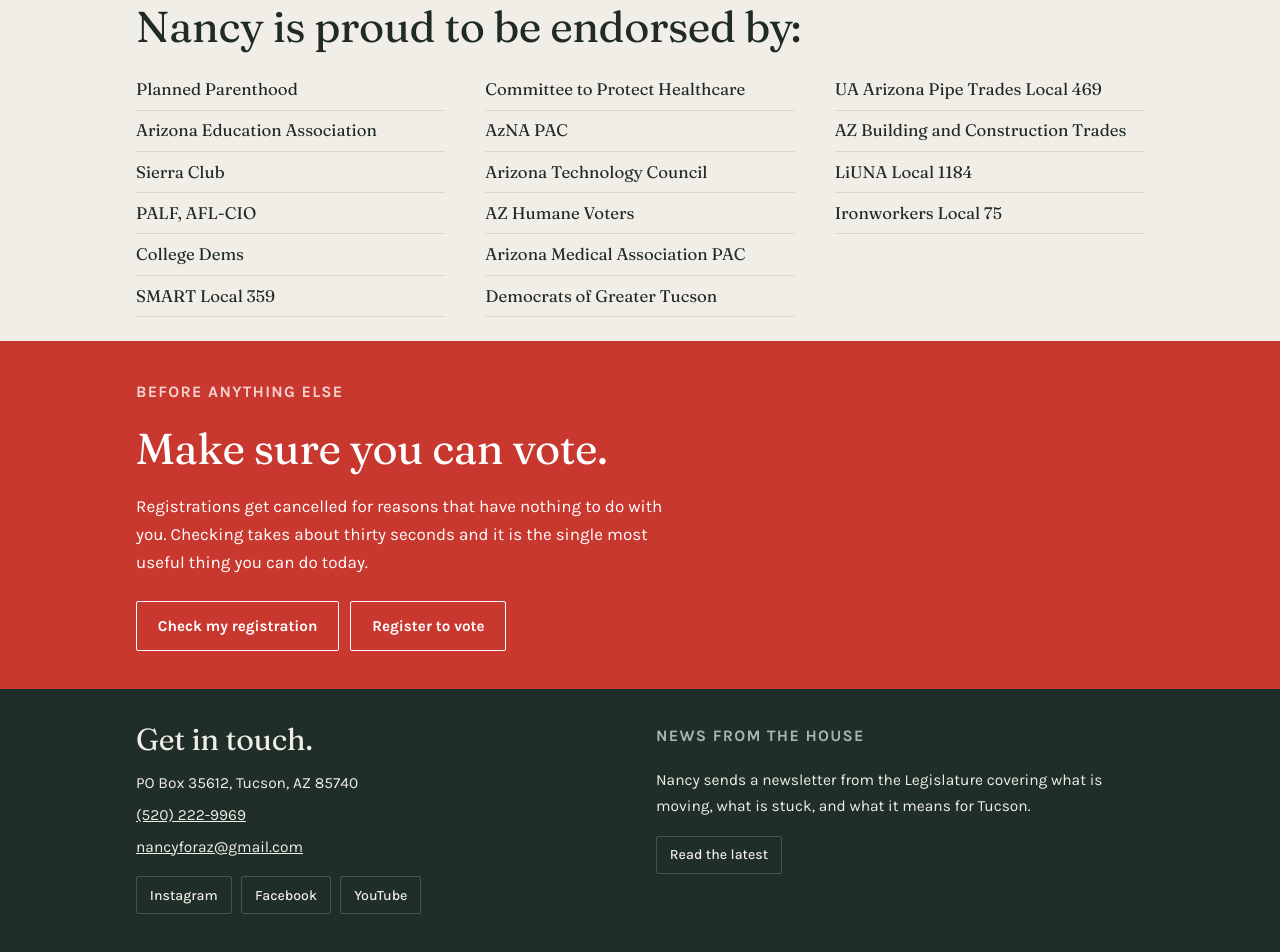
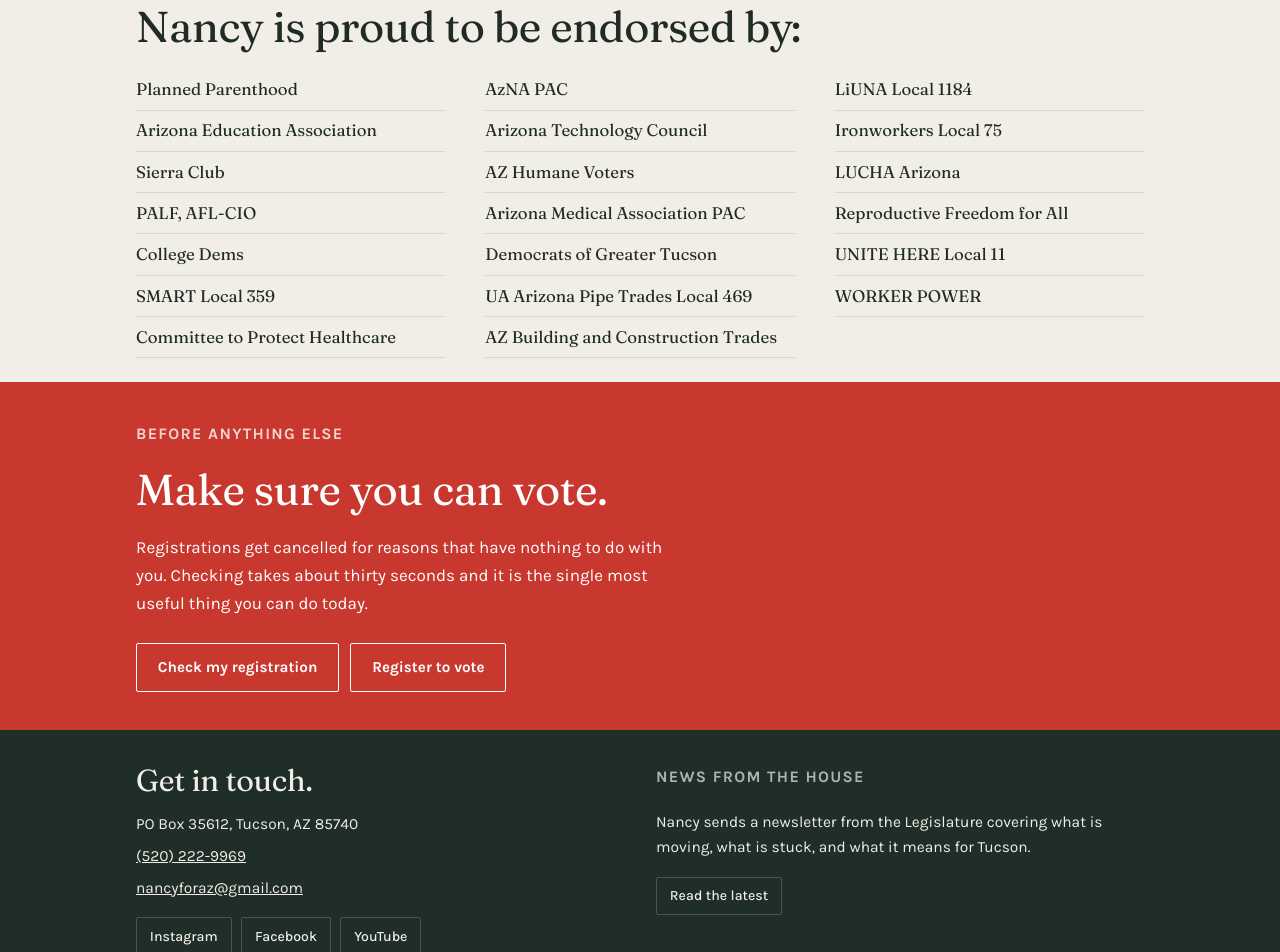
Before and after one commit to gpolisne/nancy-concepts, a plain HTML site: page index.html in a window 1280 px wide. Shown: the part 3564-4516 px from the top of the page. Drawn offline with Linux system fonts and the light colour scheme.

Commit message:
Add four endorsements: LUCHA Arizona, Reproductive Freedom for All, UNITE HERE! Local 11, Worker Power

```diff
--- a/index.html
+++ b/index.html
@@ -283,10 +283,12 @@
   <p class="sechead">Endorsements</p>
   <h2 id="endorse-h">Nancy is proud to be endorsed&nbsp;by:</h2>
   <ul class="endorse">
-    <!-- 2026 endorsements as provided by Rep. Gutierrez, August 2026. Names are verbatim
-         and have not been expanded or verified against each organization's legal name.
+    <!-- 2026 endorsements as provided by Rep. Gutierrez, August 2026, with four added
+         September 2026. Names are verbatim and have not been expanded or verified
+         against each organization's legal name.
          Flagged for her review: PALF AFL-CIO, College Dems, AzNA PAC, AZ Humane Voters,
-         UA Arizona Pipe Trades Local 469, AZ Building and Construction Trades, Sierra Club. -->
+         UA Arizona Pipe Trades Local 469, AZ Building and Construction Trades, Sierra Club,
+         LUCHA Arizona, UNITE HERE! Local 11, WORKER POWER (capitalization as supplied). -->
     <li>Planned Parenthood</li>
     <li>Arizona Education Association</li>
     <li>Sierra Club</li>
@@ -303,6 +305,10 @@
     <li>AZ Building and Construction Trades</li>
     <li>LiUNA Local 1184</li>
     <li>Ironworkers Local 75</li>
+    <li>LUCHA Arizona</li>
+    <li>Reproductive Freedom for All</li>
+    <li>UNITE HERE Local 11</li>
+    <li>WORKER POWER</li>
   </ul>
 </section>
 
```
